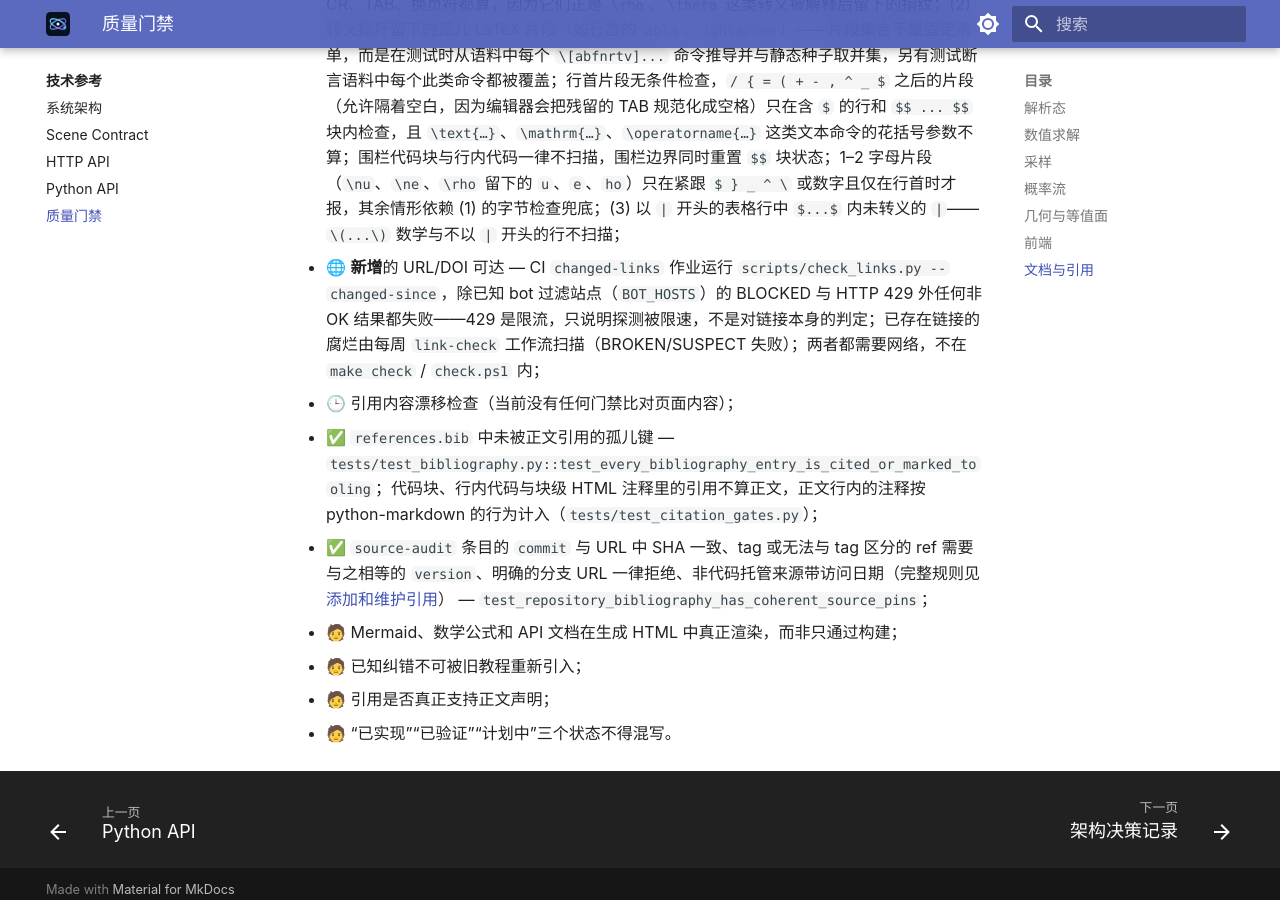
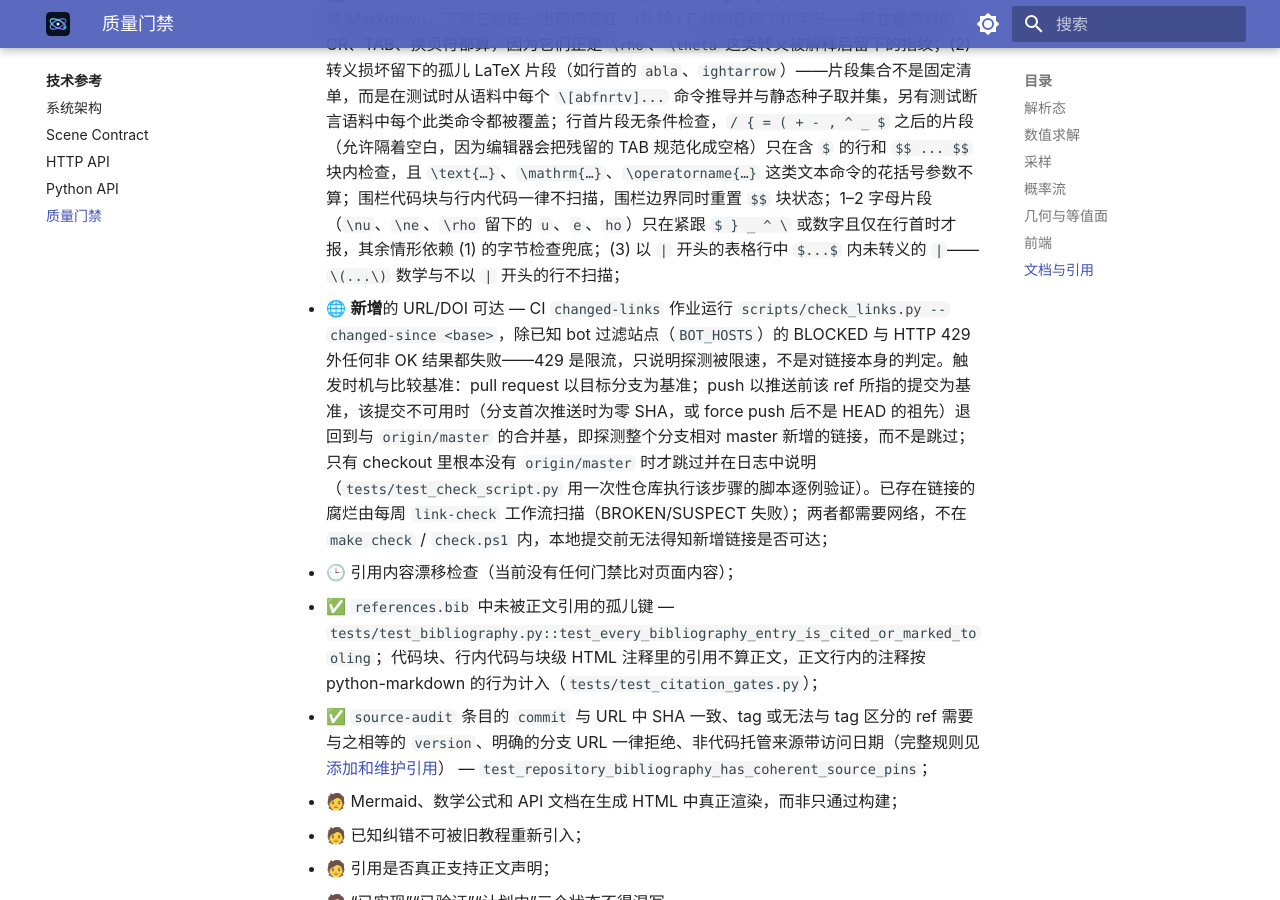
Before and after one commit to longwarriors/Atmoic-quantum-visualization, an MkDocs documentation site: the page built from docs/reference/quality-gates.md, in a window 1280 px wide and 900 px high, scrolled down 3684 px. Built offline with MkDocs 1.6.1 and Material for MkDocs 9.7.7, drawn with Linux system fonts in a browser that asks for light colours; some of the changed text lies outside the part shown.

Commit message:
docs: state exactly when changed-links runs and where check.ps1 runs
quality-gates, cite-sources and status no longer say the link probe
runs on "every push" without qualification: pull_request diffs against
the base branch, push against the pre-push commit, first push / force
push against the merge base with origin/master, and only a checkout
without origin/master skips. The remaining limit stays explicit: the
probe needs the network and is not in check.ps1 / make check. status
records the check.ps1 repo-root anchoring.

```diff
--- a/docs/reference/quality-gates.md
+++ b/docs/reference/quality-gates.md
@@ -8,8 +8,8 @@
 
     [文档与引用](#docs-and-citations)一节要求“已实现”“已验证”“计划中”不得混写，因此每一条目必须带状态：
 
-    - ✅ **已门禁**：由 `make check` / `check.ps1` 在每次提交上自动强制，并指明测试位置；
-    - 🌐 **仅 CI、需网络**：只由 GitHub Actions 执行（push 与 pull request 都运行），因为要访问网络，**不在** `make check` / `check.ps1` 内，本地提交不会触发；
+    - ✅ **已门禁**：由 `make check` / `check.ps1` 在每次提交上自动强制，并指明测试位置；`check.ps1` 的每一步都在脚本自身所在的仓库根目录执行（启动时打印该路径），与调用者当前目录无关，因此从另一个 checkout 以绝对路径调用也不会混用两棵树（`tests/test_check_script.py`）；
+    - 🌐 **仅 CI、需网络**：只由 GitHub Actions 执行，因为要访问网络，**不在** `make check` / `check.ps1` 内，本地提交不会触发；触发时机见各条目说明；
     - 🧑 **人工门禁**：必须人工复核，无法自动化，评审时逐条确认；
     - 🕒 **计划中**：已列入[路线图](../project/roadmap.md)，当前**没有**任何自动检查。
 
@@ -90,7 +90,7 @@
 - ✅ 所有 `[@key]` 存在 — `tests/test_bibliography.py::test_all_documentation_citation_keys_exist`；
 - ✅ 生成索引与 `references.bib` 同步 — `scripts/render_reference_index.py --check`；
 - ✅ Markdown 字节级完整性 — `tests/test_docs_integrity.py` 按**字节**检查 `docs/` 与根目录 Markdown，下列三者任一出现即变红：(1) 除 LF 外的任何 C0 字节——孤立或成对的 CR、TAB、换页符都算，因为它们正是 `\rho`、`\theta` 这类转义被解释后留下的指纹；(2) 转义损坏留下的孤儿 LaTeX 片段（如行首的 `abla`、`ightarrow`）——片段集合不是固定清单，而是在测试时从语料中每个 `\[abfnrtv]...` 命令推导并与静态种子取并集，另有测试断言语料中每个此类命令都被覆盖；行首片段无条件检查，`/ { = ( + - , ^ _ $` 之后的片段（允许隔着空白，因为编辑器会把残留的 TAB 规范化成空格）只在含 `$` 的行和 `$$ ... $$` 块内检查，且 `\text{…}`、`\mathrm{…}`、`\operatorname{…}` 这类文本命令的花括号参数不算；围栏代码块与行内代码一律不扫描，围栏边界同时重置 `$$` 块状态；1–2 字母片段（`\nu`、`\ne`、`\rho` 留下的 `u`、`e`、`ho`）只在紧跟 `$ } _ ^ \` 或数字且仅在行首时才报，其余情形依赖 (1) 的字节检查兜底；(3) 以 `|` 开头的表格行中 `$...$` 内未转义的 `|`——`\(...\)` 数学与不以 `|` 开头的行不扫描；
-- 🌐 **新增**的 URL/DOI 可达 — CI `changed-links` 作业运行 `scripts/check_links.py --changed-since`，除已知 bot 过滤站点（`BOT_HOSTS`）的 BLOCKED 与 HTTP 429 外任何非 OK 结果都失败——429 是限流，只说明探测被限速，不是对链接本身的判定；已存在链接的腐烂由每周 `link-check` 工作流扫描（BROKEN/SUSPECT 失败）；两者都需要网络，不在 `make check` / `check.ps1` 内；
+- 🌐 **新增**的 URL/DOI 可达 — CI `changed-links` 作业运行 `scripts/check_links.py --changed-since <base>`，除已知 bot 过滤站点（`BOT_HOSTS`）的 BLOCKED 与 HTTP 429 外任何非 OK 结果都失败——429 是限流，只说明探测被限速，不是对链接本身的判定。触发时机与比较基准：pull request 以目标分支为基准；push 以推送前该 ref 所指的提交为基准，该提交不可用时（分支首次推送时为零 SHA，或 force push 后不是 HEAD 的祖先）退回到与 `origin/master` 的合并基，即探测整个分支相对 master 新增的链接，而不是跳过；只有 checkout 里根本没有 `origin/master` 时才跳过并在日志中说明（`tests/test_check_script.py` 用一次性仓库执行该步骤的脚本逐例验证）。已存在链接的腐烂由每周 `link-check` 工作流扫描（BROKEN/SUSPECT 失败）；两者都需要网络，不在 `make check` / `check.ps1` 内，本地提交前无法得知新增链接是否可达；
 - 🕒 引用内容漂移检查（当前没有任何门禁比对页面内容）；
 - ✅ `references.bib` 中未被正文引用的孤儿键 — `tests/test_bibliography.py::test_every_bibliography_entry_is_cited_or_marked_tooling`；代码块、行内代码与块级 HTML 注释里的引用不算正文，正文行内的注释按 python-markdown 的行为计入（`tests/test_citation_gates.py`）；
 - ✅ `source-audit` 条目的 `commit` 与 URL 中 SHA 一致、tag 或无法与 tag 区分的 ref 需要与之相等的 `version`、明确的分支 URL 一律拒绝、非代码托管来源带访问日期（完整规则见[添加和维护引用](../how-to/cite-sources.md#enforced-rules)） — `test_repository_bibliography_has_coherent_source_pins`；
```
Also changed, not shown: docs/how-to/cite-sources.md (+2 -2 lines), docs/project/status.md (+3 -2 lines).
